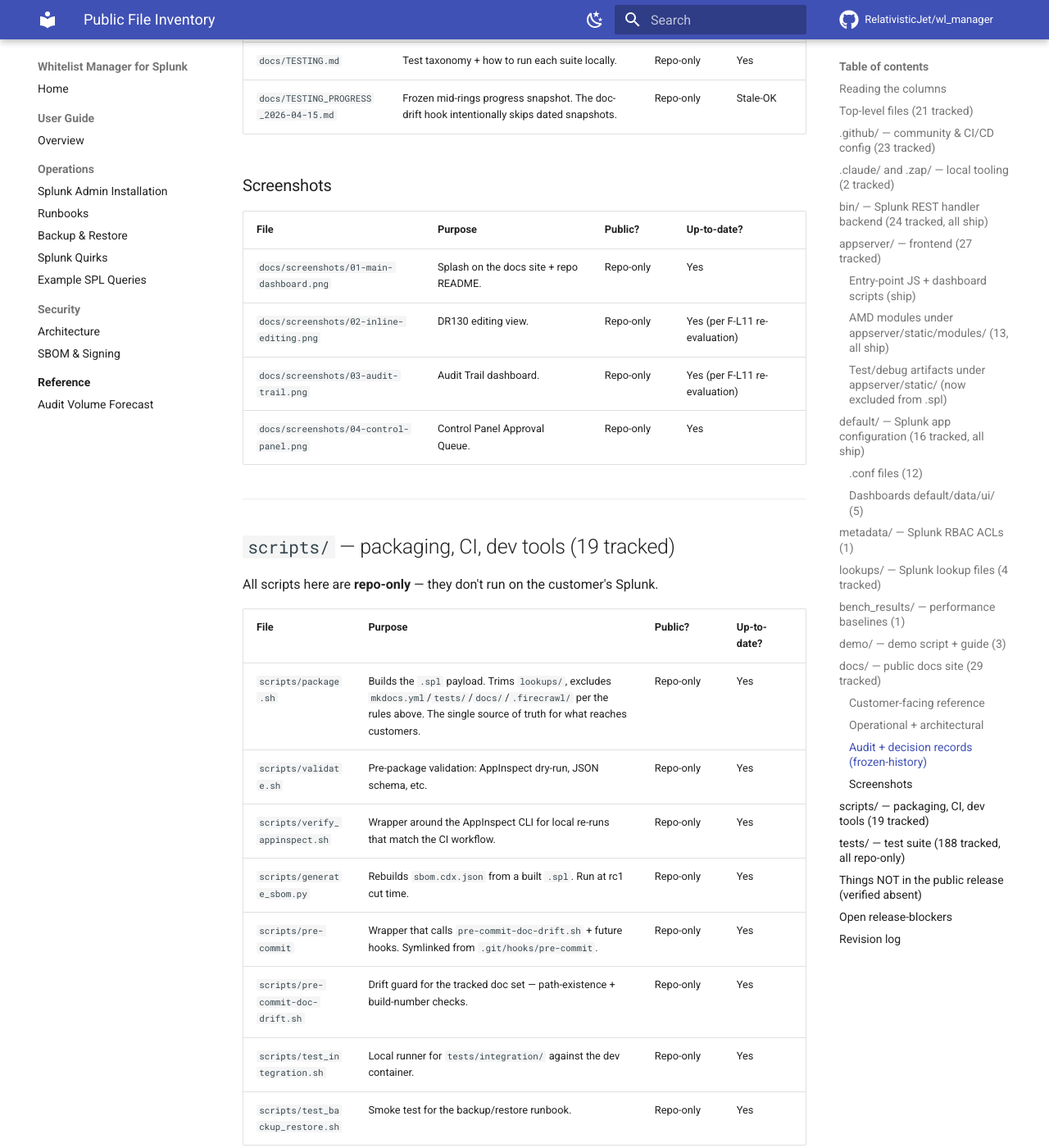
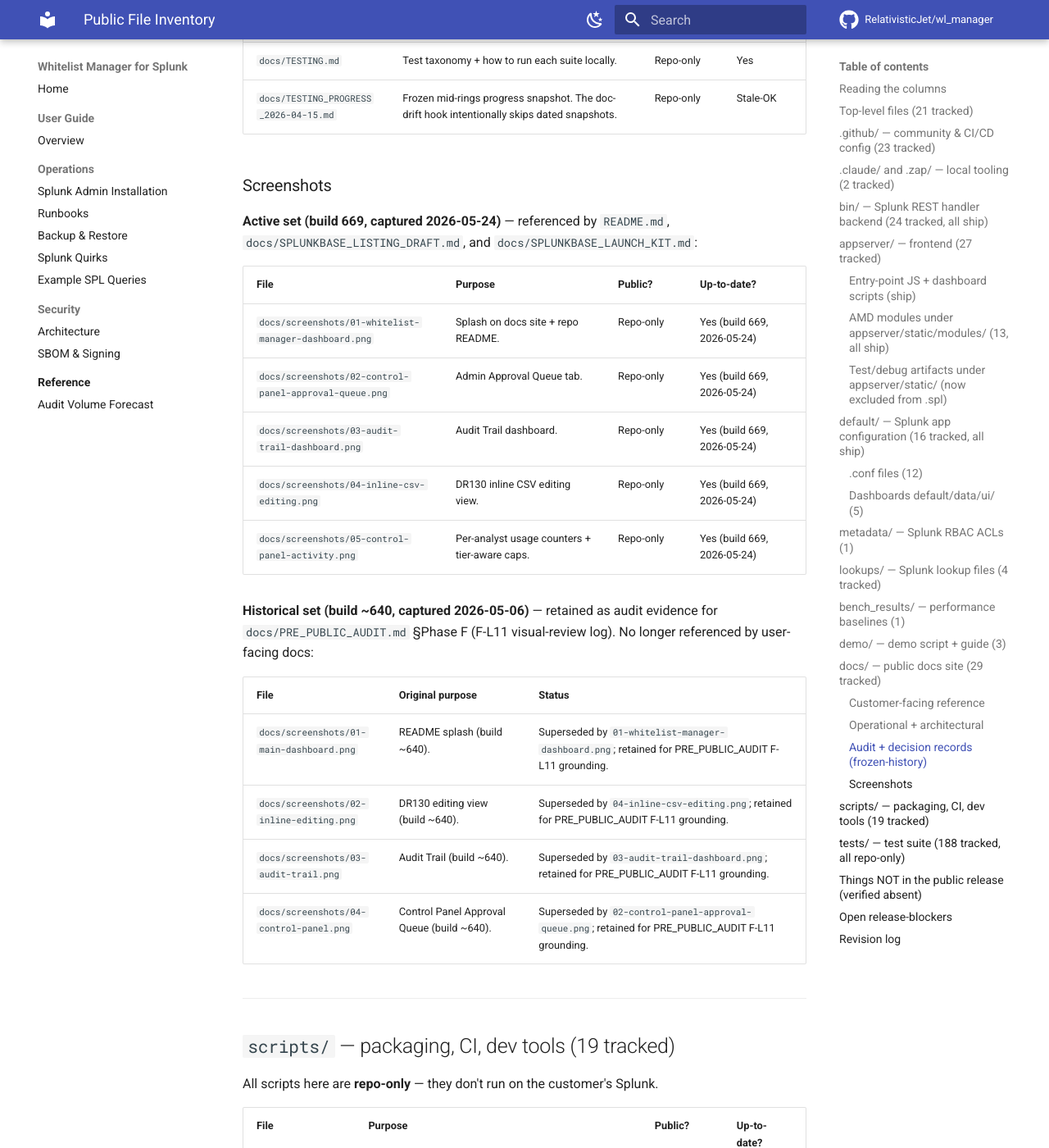
Before and after one commit to RelativisticJet/wl_manager, an MkDocs documentation site: the page built from docs/PUBLIC_FILE_INVENTORY.md, in a window 1280 px wide and 1400 px high, scrolled down 16831 px. Shown: the whole window at 82% size. Built offline with MkDocs 1.6.1 and Material for MkDocs 9.7.7, drawn with Linux system fonts in a browser that asks for light colours; comment, search, counter and statistics services are not loaded.

Commit message:
fix(tests,docs): AL29 hardcoded count + README screenshot drift
Two pre-GA cleanup fixes surfaced after the visual_regression fix
landed (commit d6c74c6) and unmasked previously-latent failures
downstream in the e2e-full pipeline.

1. tests/e2e/test_admin_limits.cjs (AL29):
   - The test hardcoded `if (inputs !== 11)` for the .wl-admin-limit-input
     count. Builds 666-668 (2026-05-20, commits d81bf2e/12469f9/c53552e)
     added `row_reorder` + `column_reorder` admin caps to the UI's
     `fields` array per the DECISION_LOG.md 2026-05-20 row, taking the
     legitimate count to 13. AL29 was never updated; the failure was
     hidden by visual_regression failing earlier in the workflow.
   - Replaced the hardcoded count check with a presence-of-keys assertion
     over the 13 known keys, plus a `>= 11` floor on total inputs. This
     is robust against future admin-cap additions while still failing
     loud if a known key disappears. Matches the broader "test the
     OUTCOME, not the mechanism" rule (CLAUDE.md).

2. README.md + docs/SPLUNKBASE_LAUNCH_KIT.md + docs/PUBLIC_FILE_INVENTORY.md:
   - README embedded 4 legacy May-6 screenshots while the new
     SPLUNKBASE_LISTING_DRAFT.md specified 5 fresh build-669 captures
     (May-24). Disjoint filename sets, different UI states.
   - Migrated README to the 5 fresh build-669 set. Updated
     SPLUNKBASE_LAUNCH_KIT.md §3.4 to match. Refactored
     PUBLIC_FILE_INVENTORY.md to split active vs historical sets so the
     4 legacy PNGs remain on disk as PRE_PUBLIC_AUDIT.md §Phase F audit
     evidence (F-L11 grounding) without confusing readers about which
     set is current.

Doc-drift hook PASS (37 docs checked against build 669).

```diff
--- a/docs/PUBLIC_FILE_INVENTORY.md
+++ b/docs/PUBLIC_FILE_INVENTORY.md
@@ -289,12 +289,28 @@ Everything here is built into the MkDocs site at `https://relativisticjet.github
 
 ### Screenshots
 
+**Active set (build 669, captured 2026-05-24)** — referenced by
+`README.md`, `docs/SPLUNKBASE_LISTING_DRAFT.md`, and
+`docs/SPLUNKBASE_LAUNCH_KIT.md`:
+
 | File | Purpose | Public? | Up-to-date? |
 |---|---|---|---|
-| `docs/screenshots/01-main-dashboard.png` | Splash on the docs site + repo README. | Repo-only | Yes |
-| `docs/screenshots/02-inline-editing.png` | DR130 editing view. | Repo-only | Yes (per F-L11 re-evaluation) |
-| `docs/screenshots/03-audit-trail.png` | Audit Trail dashboard. | Repo-only | Yes (per F-L11 re-evaluation) |
-| `docs/screenshots/04-control-panel.png` | Control Panel Approval Queue. | Repo-only | Yes |
+| `docs/screenshots/01-whitelist-manager-dashboard.png` | Splash on docs site + repo README. | Repo-only | Yes (build 669, 2026-05-24) |
+| `docs/screenshots/02-control-panel-approval-queue.png` | Admin Approval Queue tab. | Repo-only | Yes (build 669, 2026-05-24) |
+| `docs/screenshots/03-audit-trail-dashboard.png` | Audit Trail dashboard. | Repo-only | Yes (build 669, 2026-05-24) |
+| `docs/screenshots/04-inline-csv-editing.png` | DR130 inline CSV editing view. | Repo-only | Yes (build 669, 2026-05-24) |
+| `docs/screenshots/05-control-panel-activity.png` | Per-analyst usage counters + tier-aware caps. | Repo-only | Yes (build 669, 2026-05-24) |
+
+**Historical set (build ~640, captured 2026-05-06)** — retained as
+audit evidence for `docs/PRE_PUBLIC_AUDIT.md` §Phase F (F-L11
+visual-review log). No longer referenced by user-facing docs:
+
+| File | Original purpose | Status |
+|---|---|---|
+| `docs/screenshots/01-main-dashboard.png` | README splash (build ~640). | Superseded by `01-whitelist-manager-dashboard.png`; retained for PRE_PUBLIC_AUDIT F-L11 grounding. |
+| `docs/screenshots/02-inline-editing.png` | DR130 editing view (build ~640). | Superseded by `04-inline-csv-editing.png`; retained for PRE_PUBLIC_AUDIT F-L11 grounding. |
+| `docs/screenshots/03-audit-trail.png` | Audit Trail (build ~640). | Superseded by `03-audit-trail-dashboard.png`; retained for PRE_PUBLIC_AUDIT F-L11 grounding. |
+| `docs/screenshots/04-control-panel.png` | Control Panel Approval Queue (build ~640). | Superseded by `02-control-panel-approval-queue.png`; retained for PRE_PUBLIC_AUDIT F-L11 grounding. |
 
 ---
 
```
Also changed, not shown: README.md (+12 -8 lines), docs/SPLUNKBASE_LAUNCH_KIT.md (+8 -5 lines), 1 other file.
